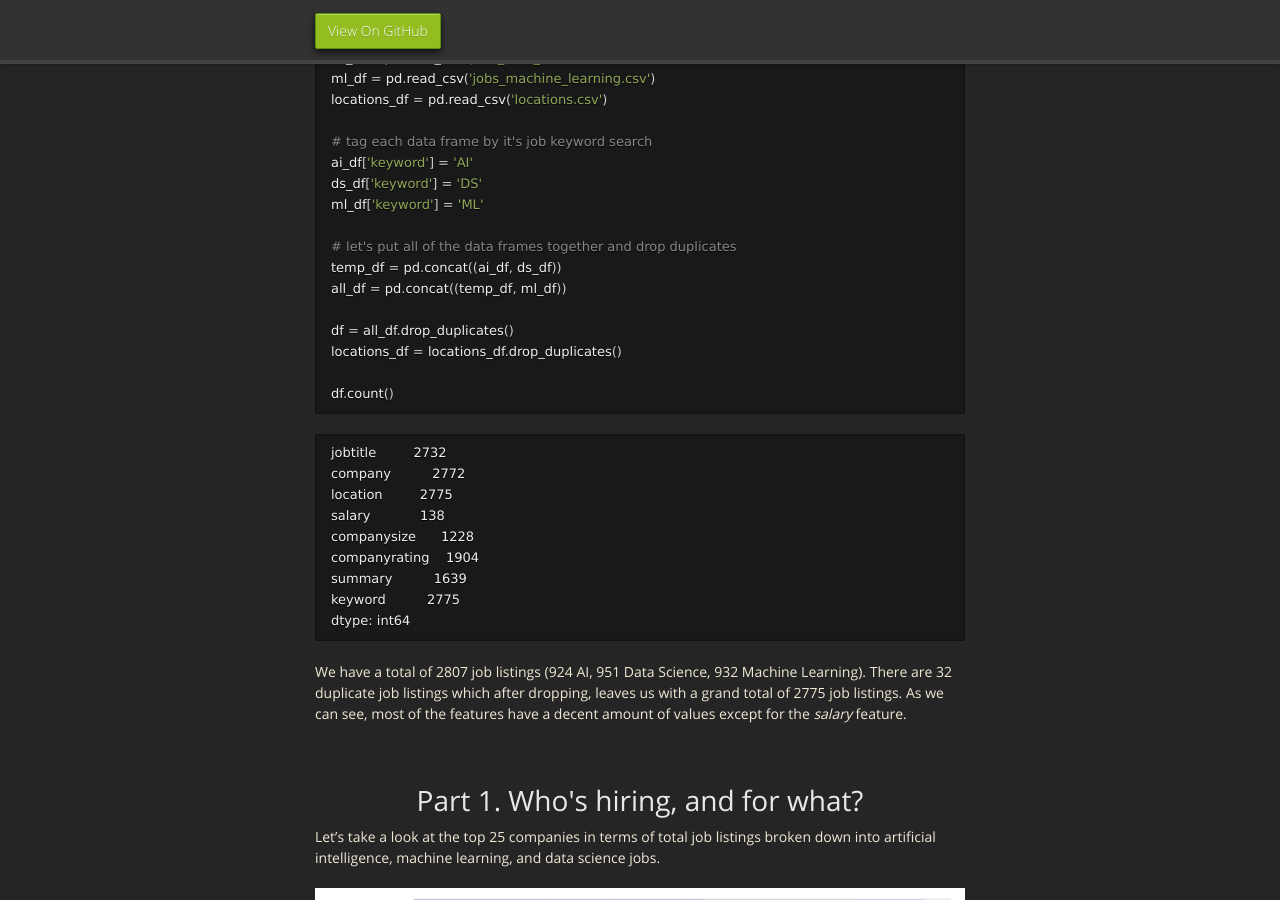
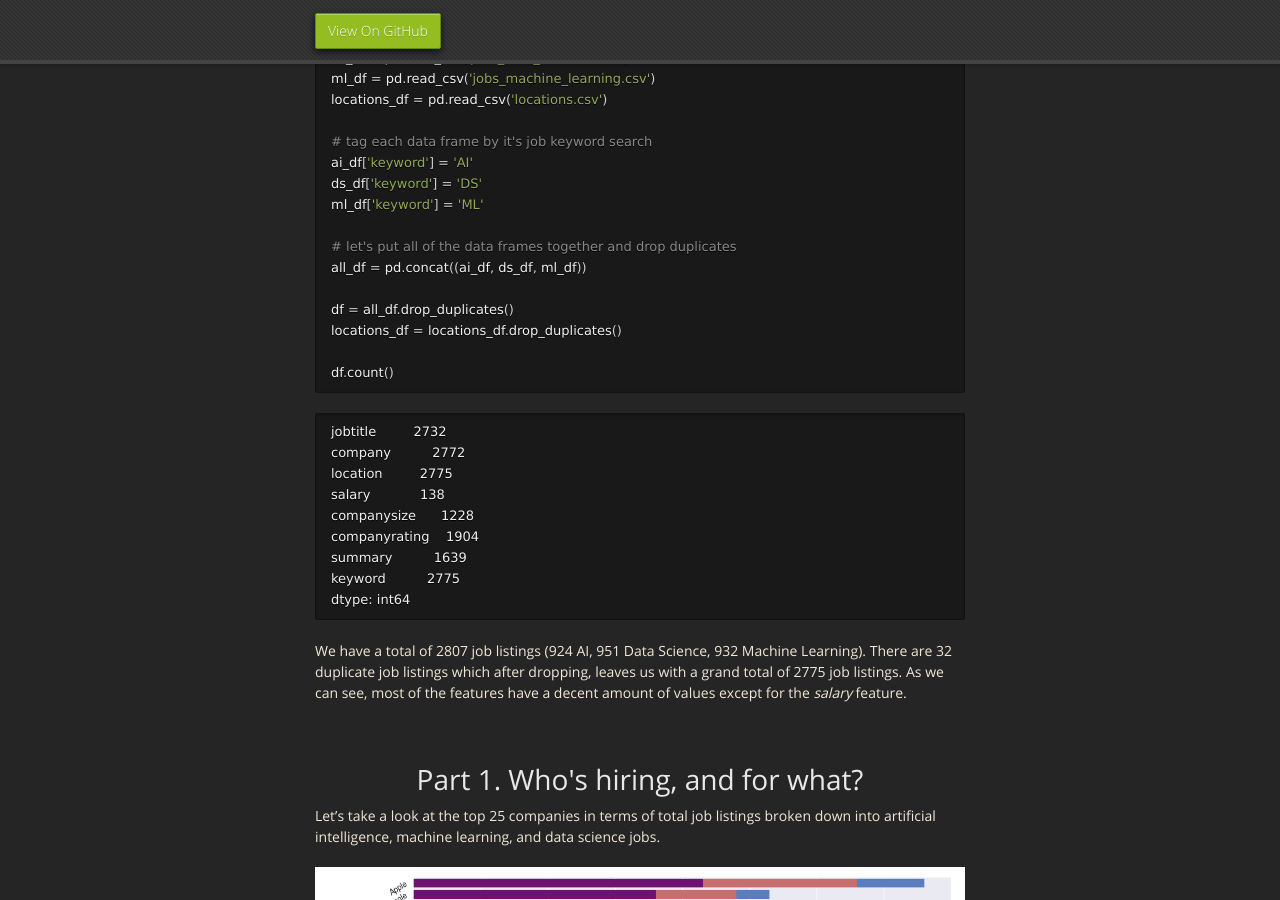
Before and after one commit to mrbrins82/mrbrins82.github.io, a Jekyll site: the page built from kaggle_indeed.md, in a window 1280 px wide and 900 px high, scrolled down 3363 px. Built offline with Jekyll 4.4.1, drawn with Linux system fonts in a browser that asks for light colours; nearby versions of some CDN libraries; our own code applies the rules of GitHub Pages for plain Markdown files.

Commit message:
updated indeed page

```diff
--- a/kaggle_indeed.md
+++ b/kaggle_indeed.md
@@ -124,8 +124,7 @@ ds_df['keyword'] = 'DS'
 ml_df['keyword'] = 'ML'
 
 # let's put all of the data frames together and drop duplicates
-temp_df = pd.concat((ai_df, ds_df))
-all_df = pd.concat((temp_df, ml_df))
+all_df = pd.concat((ai_df, ds_df, ml_df))
 
 df = all_df.drop_duplicates()
 locations_df = locations_df.drop_duplicates()
```
